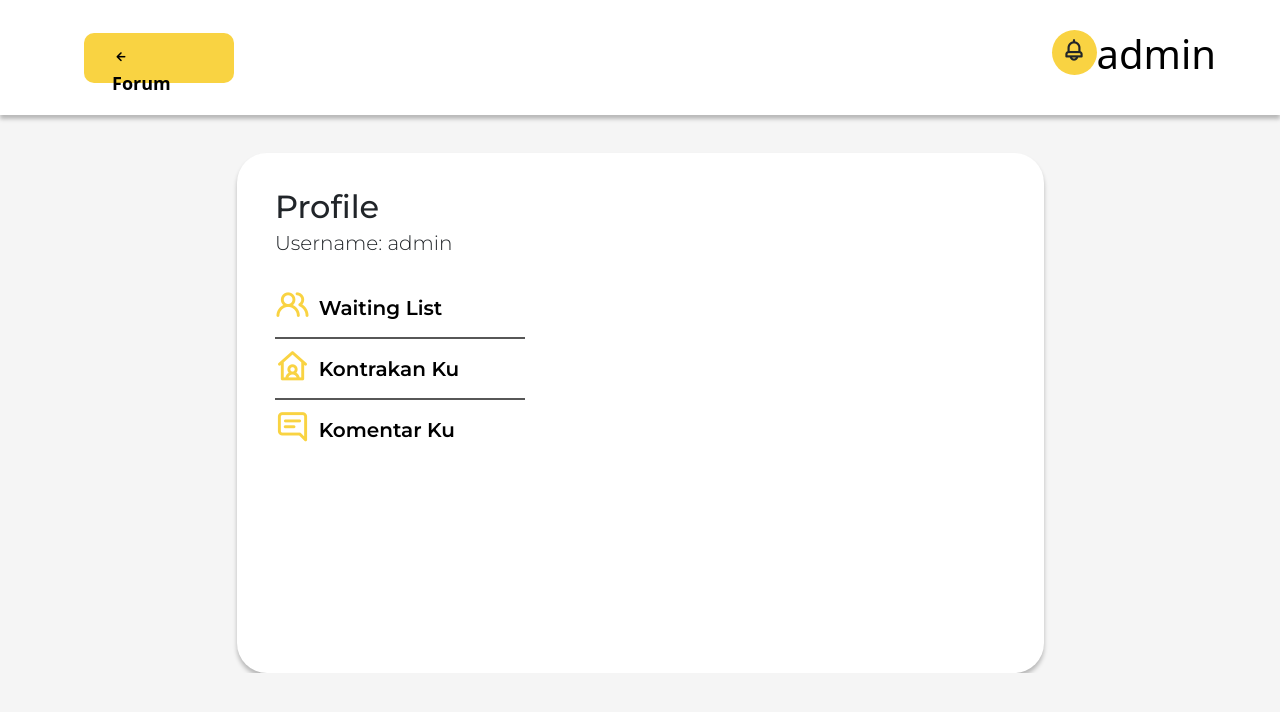
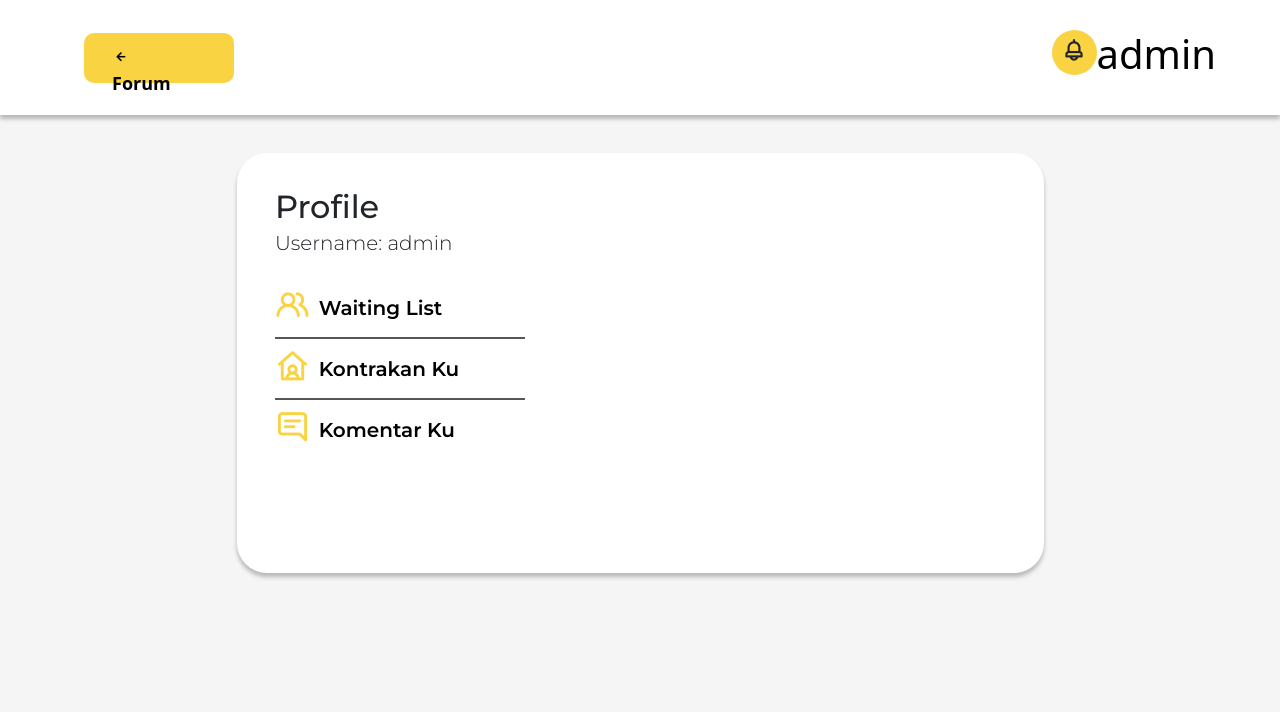
Before and after one commit to aamilham/KontrakanID, a Django app: page /account/profile/1 in a window 1280 px wide. Shown: the top 712 px of the page. Run offline with Django 4.2, Linux system fonts and the light colour scheme; a user stored in the database is signed in; data comes from the database, SQL or seed files in the repository.

Commit message:
fix profile frontend

```diff
--- a/account/templates/account/profile.html
+++ b/account/templates/account/profile.html
@@ -41,6 +41,7 @@
         <a href="{% url 'account:comment_list' pk=user.id %}"><i class="uil uil-comment-alt-lines"></i><h3>Komentar Ku</h3></a>
     </div>
 </div>
+<div class="tambahan"></div>
 </div>
 
 
--- a/forum/static/forum/forum.css
+++ b/forum/static/forum/forum.css
@@ -78,7 +78,7 @@ justify-content: space-between;
 }
 
 .forumHerojudulbawah a {
-    color: #d8b527;
+    color: #cba328;
     text-decoration: none;
 }
 
--- a/forum/static/forum/profile.css
+++ b/forum/static/forum/profile.css
@@ -1,7 +1,7 @@
 
 .profileBox {
     width: 807px;
-    height: 520px;
+    height: 420px;
     margin: auto;
     background: #FFFFFF;
     box-shadow: 0px 4px 4px rgba(0, 0, 0, 0.25);
@@ -65,3 +65,7 @@ height: 0px;
 border: 1px solid rgba(0, 0, 0, 0.66);
 transform: rotate(-180deg);
 }
+
+.tambahan {
+    padding-top: 20px;
+}
--- a/forum/templates/forum/forum.html
+++ b/forum/templates/forum/forum.html
@@ -62,6 +62,7 @@
 
 
 </div>
+<div class="tambahan"></div>
 </div>
 
 
```
Also changed, not shown: account/static/forum/assets/home3.jpg (added), forum/static/forum/assets/home3.jpg (added).
